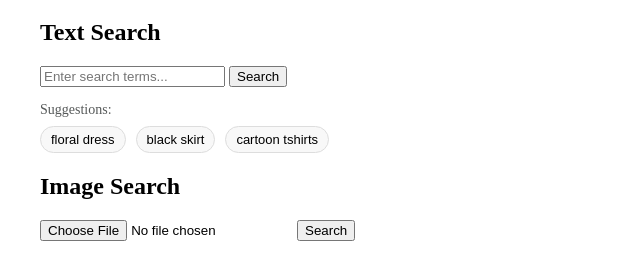
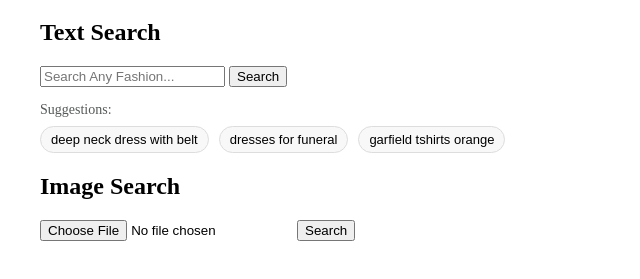
Before and after one commit to reyasadhu/Cross_modal_search_Ecommerce, a plain HTML site: page static/index.html in a window 1280 px wide. Shown: the part 89-368 px from the top of the page, without its empty margins (0-640 px from the left). Drawn offline with Linux system fonts and the light colour scheme.

Commit message:
Update index.html

```diff
--- a/static/index.html
+++ b/static/index.html
@@ -208,15 +208,15 @@
 
         <div class="search-section">
             <h2>Text Search</h2>
-            <input type="text" id="searchText" placeholder="Enter search terms...">
+            <input type="text" id="searchText" placeholder="Search Any Fashion...">
             <button onclick="searchByText()">Search</button>
 
             <div class="suggestions">
                 <p>Suggestions:</p>
                 <div class="suggestion-buttons">
-                    <button onclick="searchSuggestion('floral dress')">floral dress</button>
-                    <button onclick="searchSuggestion('black skirt')">black skirt</button>
-                    <button onclick="searchSuggestion('cartoon tshirts')">cartoon tshirts</button>
+                    <button onclick="searchSuggestion('deep neck dress with belt')">deep neck dress with belt</button>
+                    <button onclick="searchSuggestion('dresses for funeral')">dresses for funeral</button>
+                    <button onclick="searchSuggestion('garfield tshirts orange')">garfield tshirts orange</button>
                 </div>
             </div>
         </div>
@@ -409,6 +409,7 @@
             const storeName = product.store;
             const productTitle = product.title;
 
+            // Populate modal content with store name and original title
             const titleSection = document.getElementById('productTitle');
             titleSection.innerHTML = `
                 <div style="color: #565959; font-size: 14px; margin-bottom: 8px;">
@@ -497,6 +498,8 @@
         currentImageIndex = (currentImageIndex + 1) % images.length;
         showImage(currentImageIndex);
     }
+
+    // Add to showProductDetails function after creating carousel images
     showImage(0);
     </script>
 </body>
```
